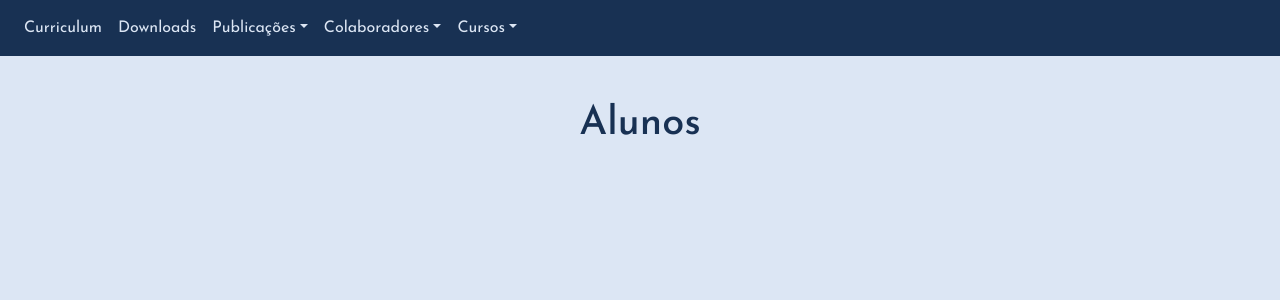
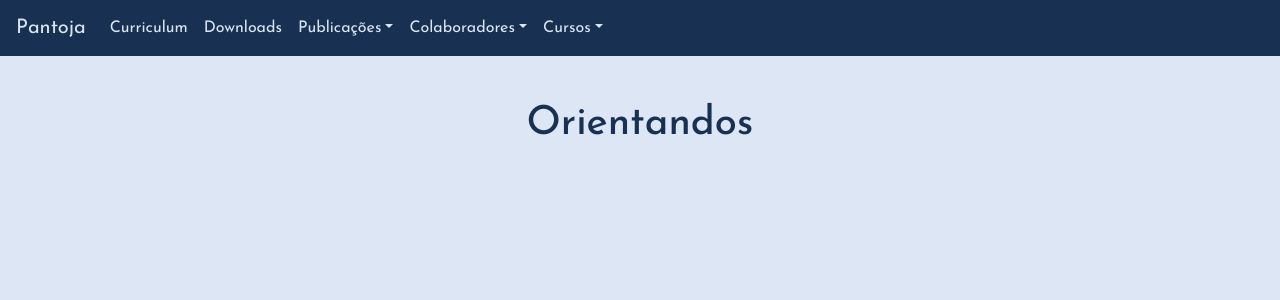
Before and after one commit to SantoroA/react-pantoja-site, a React (Create React App) app: page /alunos in a window 1280 px wide. Shown: the top 300 px of the page. Built offline with nearby package versions, Linux system fonts and the light colour scheme.

Commit message:
added navbar brand link

```diff
--- a/src/Alunos.js
+++ b/src/Alunos.js
@@ -1,5 +1,5 @@
 import React from "react";
 
 export default function Alunos() {
-  return <h1 style={{ marginTop: 100 }}>Alunos</h1>;
+  return <h1 style={{ marginTop: 100 }}>Orientandos</h1>;
 }
--- a/src/Nav.js
+++ b/src/Nav.js
@@ -6,6 +6,9 @@ export default function Nav() {
   return (
     <div className="Nav">
       <nav className="navbar navbar-expand-lg fixed-top">
+        <NavLink className="navbar-brand" to="/">
+          Pantoja
+        </NavLink>
         <button
           className="navbar-toggler"
           type="button"
```
